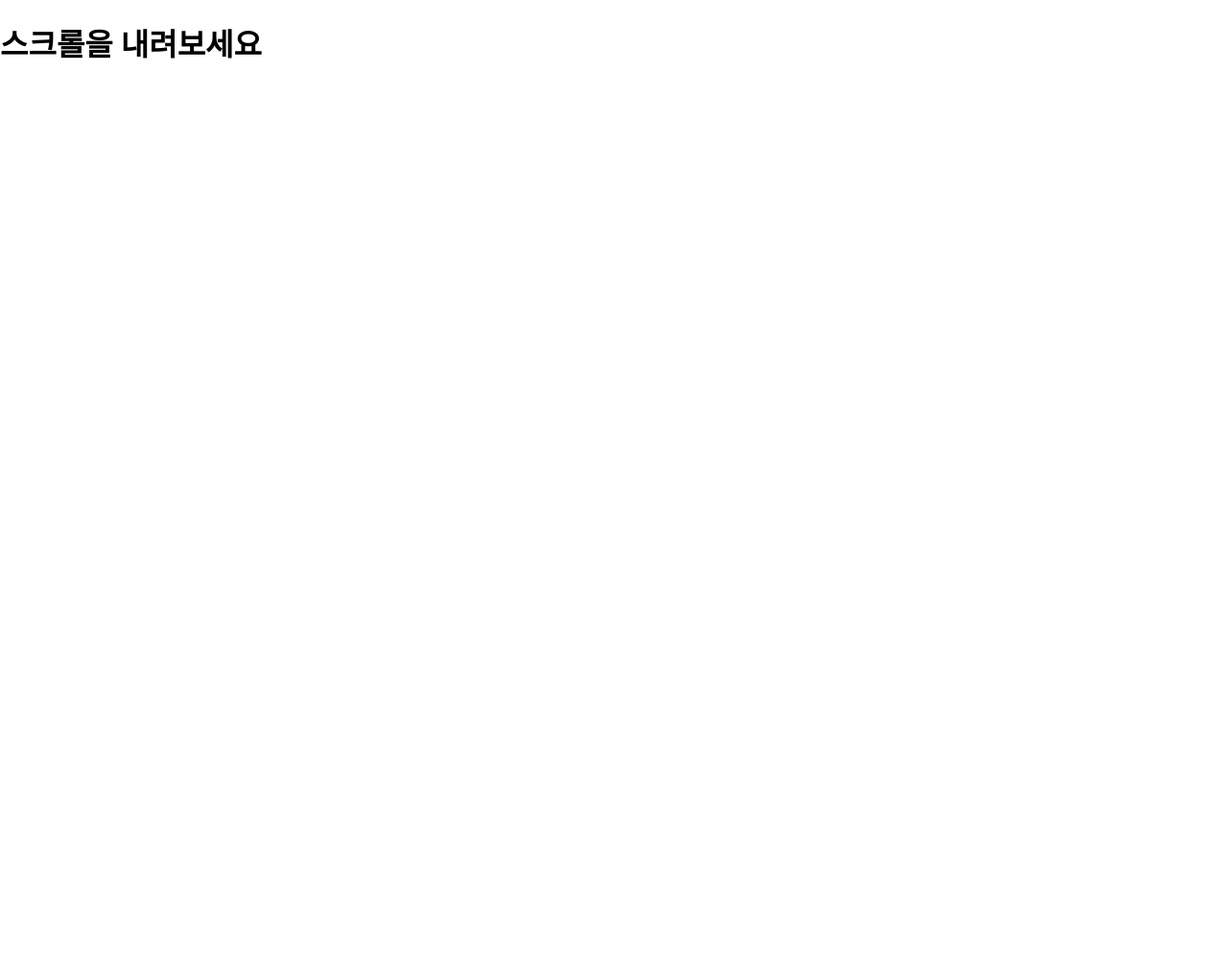
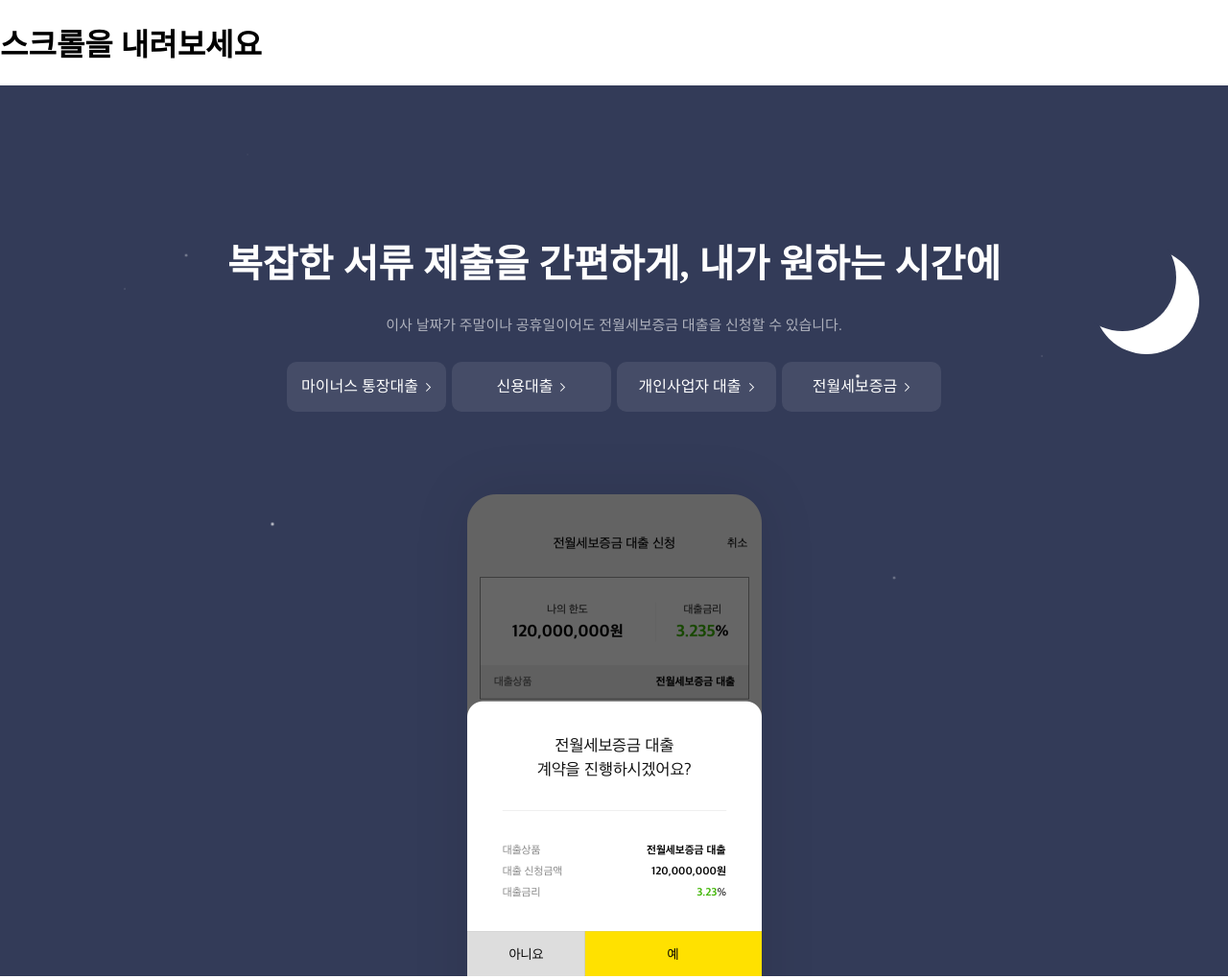
Before and after one commit to mj202240/kakaobank_250204, a plain HTML site: page sections/loan.html in a window 1280 px wide. Shown: the top 1020 px of the page at 96% size. Drawn offline with nearby package versions, Linux system fonts and the light colour scheme.

Commit message:
loan 끝

```diff
--- a/sections/loan.html
+++ b/sections/loan.html
@@ -14,6 +14,7 @@
 <h1>스크롤을 내려보세요</h1>
 
   <div class="con-min-width loan_box active-on-visible" data-active-on-visible-diff-y="-200" data-active-on-visible-delay="2000">
+
   <div class="sky">
     <div class="sky night">
       <div class="stars">
@@ -35,7 +36,39 @@
   </div>
 
   <div class="con">
-    Lorem ipsum dolor, sit amet consectetur adipisicing elit. Ducimus cupiditate illo asperiores maxime nesciunt iure mollitia fuga ab vitae tempora aliquam magnam molestias delectus, maiores ipsa, error eveniet cum voluptas?
+    <div class="txt_box">
+      <h3>복잡한 서류 제출을 간편하게, 내가 원하는 시간에</h3>
+      <p>이사 날짜가 주말이나 공휴일이어도 전월세보증금 대출을 신청할 수 있습니다.</p>
+    </div>
+
+    <div class="menu_box">
+      <ul class="flex flex-jc-c">
+        <li>
+          <a href="#">마이너스 통장대출
+            <img src="/imges/home_arr2.png" alt="">
+          </a>
+        </li>
+        <li>
+          <a href="#">신용대출
+            <img src="/imges/home_arr2.png" alt="">
+          </a>
+        </li>
+        <li>
+          <a href="#">개인사업자 대출
+            <img src="/imges/home_arr2.png" alt="">
+          </a>
+        </li>
+        <li>
+          <a href="#">전월세보증금
+            <img src="/imges/home_arr2.png" alt="">
+          </a>
+        </li>
+      </ul>
+    </div>
+    <div class="img_box_1">
+      <img src="/imges/main-loan.png" alt="">
+    </div>
+
   </div>
 </div>
 
@@ -116,12 +149,63 @@
 .loan_box{
   background-color: #333b58;
   position: relative;
-  height: 500px;
-  margin-top: 1000px;
+  color: #fff;
 }
 
 .loan_box > .con {
 position: relative;
+}
+
+.loan_box .txt_box {
+ padding-top: 160px;
+ z-index: 100;
+ position: relative;
+ text-align: center;
+}
+
+.loan_box .txt_box > h3 {
+ font-size: 40px;
+  line-height: 1.35;
+ margin: 0;
+}
+
+.loan_box .txt_box > p {
+ font-size: 15px;
+ line-height: 1.7;
+ margin-top: 24px;
+ opacity: .6;
+}
+
+.loan_box .menu_box {
+ margin-top: 25px;
+}
+
+.loan_box .menu_box > ul > li:not(:first-child) {
+ margin-left: 6px;
+}
+
+.loan_box .menu_box > ul > li > a {
+ display: flex;
+ justify-content: center;
+ align-items: center;
+ width: 166px;
+ height: 52px;
+ border-radius: 10px;
+ background-color: rgba(255,255,255,0.09);
+ line-height: 51;
+ }
+
+.loan_box .menu_box > ul > li > a > img {
+ width: 6px;
+ height: 9px;
+ margin-left: 8px;
+}
+
+.loan_box .img_box_1 > img {
+ width: 429px;
+ height: 563px;
+ display: block;
+ margin: 25px auto 0 auto;
 }
 
 .loan_box > .sky{
@@ -175,7 +259,7 @@ position: relative;
  top: -100%;
  left: -100%;
  border-radius: 50%;
- transition: top .85s .2s, left .85s .2s;
+ transition: top .85s .3s, left .85s .3s;
 }
 .loan_box.active > .sky > .moon > .shadow {
  top: -23%;
```
